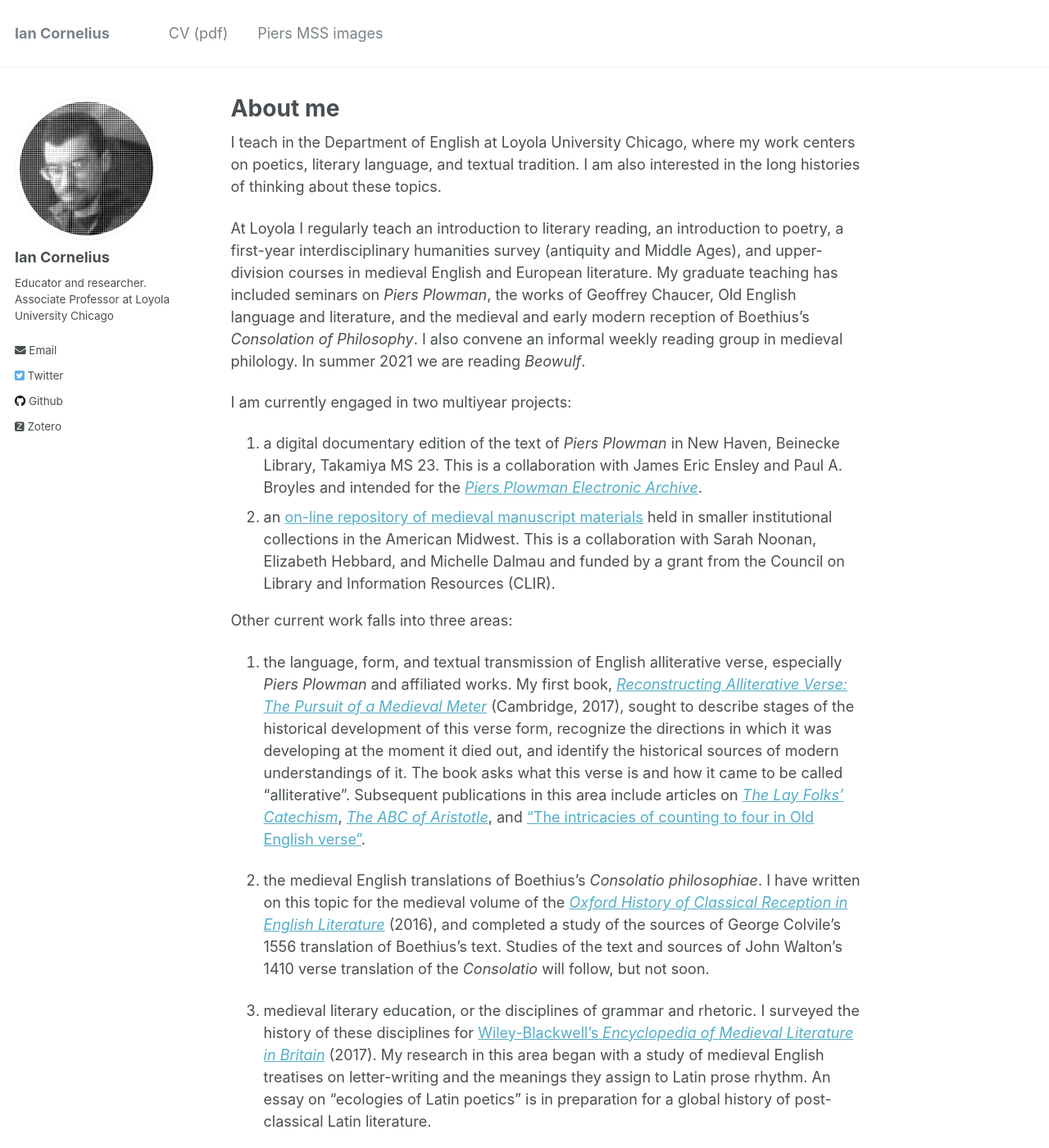
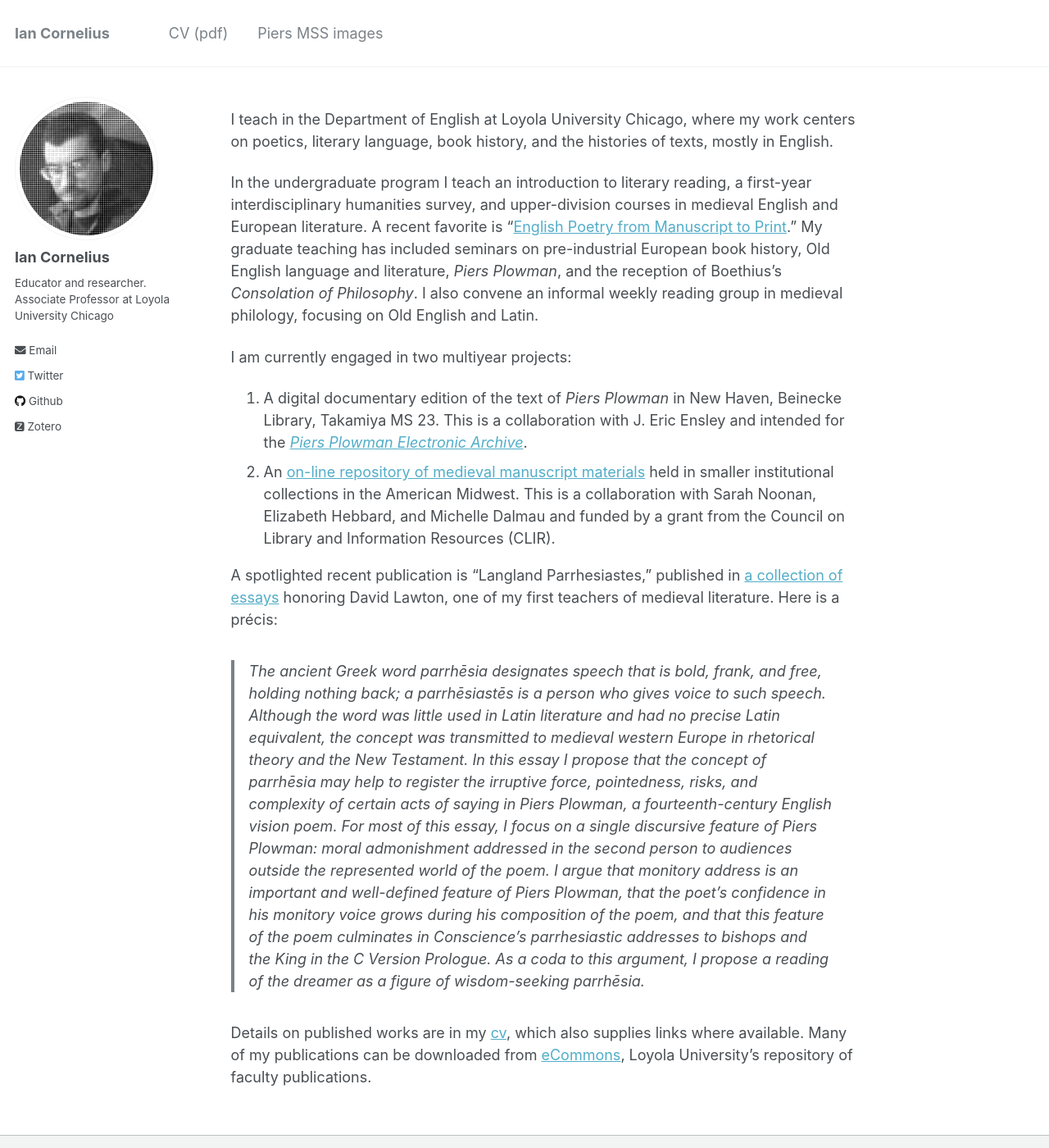
Before and after one commit to icornelius/icornelius.github.io, a Jekyll site: the page built from docs/_pages/about.md, in a window 1280 px wide and 1400 px high. Shown: the whole window at 82% size. Built offline with Jekyll 4.4.1, drawn with Linux system fonts in a browser that asks for light colours; some web fonts are replaced; some of the changed text lies outside the part shown.

Commit message:
update about

```diff
--- a/docs/_pages/about.md
+++ b/docs/_pages/about.md
@@ -1,6 +1,6 @@
 ---
 permalink: /
-title: "About me"
+title: ""
 excerpt: "I teach in the Department of English at Loyola University Chicago"
 author_profile: true
 redirect_from:
@@ -8,53 +8,36 @@ redirect_from:
   - /about.html
 ---
 
-I teach in the Department of English at Loyola University Chicago, where my work centers on poetics, literary language, and textual tradition.
-I am also interested in the long histories of thinking about these topics.
+I teach in the Department of English at Loyola University Chicago, where my work centers on poetics, literary language, book history, and the histories of texts, mostly in English.
 
-At Loyola I regularly teach an introduction to literary reading, an introduction to poetry, a first-year interdisciplinary humanities survey (antiquity and Middle Ages), and upper-division courses in medieval English and European literature.
-My graduate teaching has included seminars on *Piers Plowman*, the works of Geoffrey Chaucer, Old English language and literature, and the medieval and early modern reception of Boethius's *Consolation of Philosophy*.
-I also convene an informal weekly reading group in medieval philology.
-In summer 2021 we are reading *Beowulf*.
+In the undergraduate program I teach an introduction to literary reading, a first-year interdisciplinary humanities survey, and upper-division courses in medieval English and European literature.
+A recent favorite is "[English Poetry from Manuscript to Print]."
+My graduate teaching has included seminars on pre-industrial European book history, Old English language and literature, *Piers Plowman*, and the reception of Boethius's *Consolation of Philosophy*.
+I also convene an informal weekly reading group in medieval philology, focusing on Old English and Latin.
 
 I am currently engaged in two multiyear projects:
 
-1. a digital documentary edition of the text of *Piers Plowman* in New Haven, Beinecke Library, Takamiya MS 23.
-This is a collaboration with James Eric Ensley and Paul A. Broyles and intended for the [*Piers Plowman Electronic Archive*](http://piers.chass.ncsu.edu/).
-2. an [on-line repository of medieval manuscript materials](https://peripheralmss.org/) held in smaller institutional collections in the American Midwest. This is a collaboration with Sarah Noonan, Elizabeth Hebbard, and Michelle Dalmau and funded by a grant from the Council on Library and Information Resources (CLIR).
+1. A digital documentary edition of the text of *Piers Plowman* in New Haven, Beinecke Library, Takamiya MS 23.
+This is a collaboration with J. Eric Ensley and intended for the [*Piers Plowman Electronic Archive*](http://piers.chass.ncsu.edu/).
+2. An [on-line repository of medieval manuscript materials](https://peripheralmss.org/) held in smaller institutional collections in the American Midwest. This is a collaboration with Sarah Noonan, Elizabeth Hebbard, and Michelle Dalmau and funded by a grant from the Council on Library and Information Resources (CLIR).
 
-Other current work falls into three areas:
+A spotlighted recent publication is "Langland Parrhesiastes," published in [a collection of essays] honoring David Lawton, one of my first teachers of medieval literature.
+Here is a précis:
 
-1. the language, form, and textual transmission of English alliterative verse, especially *Piers Plowman* and affiliated works.
-My first book, [*Reconstructing Alliterative Verse: The Pursuit of a Medieval Meter*](http://www.cambridge.org/9781107154100) (Cambridge, 2017), sought to describe stages of the historical development of this verse form, recognize the directions in which it was developing at the moment it died out, and identify the historical sources of modern understandings of it.
-The book asks what this verse is and how it came to be called "alliterative".
-Subsequent publications in this area include articles on
-[*The Lay Folks' Catechism*](https://academic.oup.com/res/article-abstract/70/293/14/5232559),
-[*The ABC of Aristotle*](https://doi.org/10.1515/ang-2021-0026),
-and ["The intricacies of counting to four in Old English verse"](https://doi.org/10.1177/09639470211012297).
+> The ancient Greek word *parrhēsia* designates speech that is bold, frank, and free, holding nothing back; a *parrhēsiastēs* is a person who gives voice to such speech.
+  Although the word was little used in Latin literature and had no precise Latin equivalent, the concept was transmitted to medieval western Europe in rhetorical theory and the New Testament.
+  In this essay I propose that the concept of *parrhēsia* may help to register the irruptive force, pointedness, risks, and complexity of certain acts of saying in *Piers Plowman*, a fourteenth-century English vision poem.
+  For most of this essay, I focus on a single discursive feature of *Piers Plowman*:
+  moral admonishment addressed in the second person to audiences outside the represented world of the poem.
+  I argue that monitory address is an important and well-defined feature of *Piers Plowman*,
+  that the poet's confidence in his monitory voice grows during his composition of the poem,
+  and that this feature of the poem culminates in Conscience's parrhesiastic addresses to bishops and the King in the C Version Prologue.
+  As a coda to this argument, I propose a reading of the dreamer as a figure of wisdom-seeking *parrhēsia*.
 
-2. the medieval English translations of Boethius's *Consolatio philosophiae*.
-I have written on this topic for the medieval volume of the [*Oxford History of Classical Reception in English Literature*](https://www.oxfordscholarship.com/view/10.1093/acprof:oso/9780199587230.001.0001/acprof-9780199587230-chapter-14) (2016),
-and completed a study of the sources of George Colvile's 1556 translation of Boethius's text.
-Studies of the text and sources of John Walton's 1410 verse translation of the *Consolatio* will follow, but not soon.
+Details on published works are in my [cv], which also supplies links where available.
+Many of my publications can be downloaded from [eCommons], Loyola University's repository of faculty publications.
 
-3. medieval literary education, or the disciplines of grammar and rhetoric.
-I surveyed the history of these disciplines for [Wiley-Blackwell's *Encyclopedia of Medieval Literature in Britain*](https://onlinelibrary.wiley.com/doi/abs/10.1002/9781118396957.wbemlb492) (2017).
-My research in this area began with a study of medieval English treatises on letter-writing and the meanings they assign to Latin prose rhythm.
-An essay on "ecologies of Latin poetics" is in preparation for a global history of post-classical Latin literature.
-
-I regularly review new books in these areas;
-my reviews and review essays have appeared in the journals
-*Anglia*,
-*Arthuriana*,
-*The Journal of English and Germanic Philology*,
-*The Medieval Review*,
-*Medium Ævum*,
-*Speculum*,
-and
-*The Yearbook of Langland Studies*.
-
-Details on published works are in my [current cv](https://icornelius.github.io/files/cornelius-cv.pdf).
-This also supplies links where available.
-
-An older webpage remains over at [iancornelius.com](https://www.iancornelius.com).
-This site is a sandbox in which I teach myself web development in [GitHub Pages](https://pages.github.com/), building from templates by [Michael Rose](https://mademistakes.com/) and [Stuart Geiger](http://stuartgeiger.com/).
+[English poetry from manuscript to print]: https://icornelius.github.io/files/ENGL-390-2021f.pdf
+[a collection of essays]: https://manchesteruniversitypress.co.uk/9781526149497/medieval-literary-voices/
+[eCommons]: https://ecommons.luc.edu/do/search/?q=author_lname%3A%22Cornelius%22%20author_fname%3A%22Ian%22
+[cv]: https://icornelius.github.io/files/cornelius-cv.pdf
```
